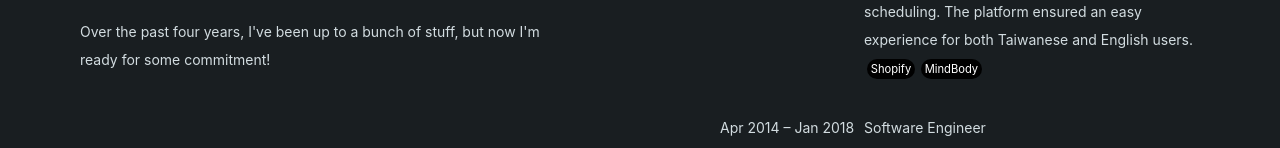
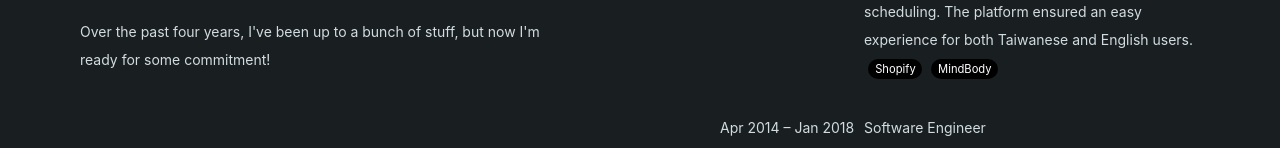
Before and after one commit to annalo/annalo.dev, a React (Create React App) app: page / in a window 1280 px wide. Shown: the part 254-402 px from the top of the page. Built offline with nearby package versions, Linux system fonts and the light colour scheme.

Commit message:
skills badge styling

```diff
--- a/src/Experience/ExperienceItem.js
+++ b/src/Experience/ExperienceItem.js
@@ -1,5 +1,5 @@
 import './ExperienceItem.css';
-import SkillBadge from './SkillBadge'
+import SkillsBadge from './SkillsBadge'
 
 function ExperienceItem({
   employer,
@@ -20,7 +20,7 @@ function ExperienceItem({
         </div>
         <div className="ExperienceItem-description">{description}</div>
         <div className="ExperienceItem-skills">
-          {skills.map(skill => <SkillBadge key={skill} skill={skill} />)}
+          {skills.map(skill => <SkillsBadge key={skill} skill={skill} />)}
         </div>
       </div>
     </div>
--- a/src/Experience/SkillBadge.js
+++ /dev/null
@@ -1,9 +0,0 @@
-import './SkillBadge.css';
-
-function SkillBadge({skill}) {
-  return (
-    <span className="SkillBadge" key={skill}>{skill}</span>
-  )
-}
-
-export default SkillBadge;
--- a/src/Experience/SkillBadge.css
+++ b/src/Experience/SkillsBadge.css
@@ -1,9 +1,9 @@
-.SkillBadge {
+.SkillsBadge {
   background-color: black;
   border-radius: 1em;
   color: white;
-  font-size: 0.8em;
-  margin: 0 0.3em;
-  padding: 0.3em;
+  font-size: 0.7rem;
+  margin: 0 0.4em;
+  padding: 0.3em 0.6em;
   text-align: center;
 }
--- /dev/null
+++ b/src/Experience/SkillsBadge.js
@@ -0,0 +1,9 @@
+import './SkillsBadge.css';
+
+function SkillsBadge({skill}) {
+  return (
+    <span className="SkillsBadge" key={skill}>{skill}</span>
+  )
+}
+
+export default SkillsBadge;
```
